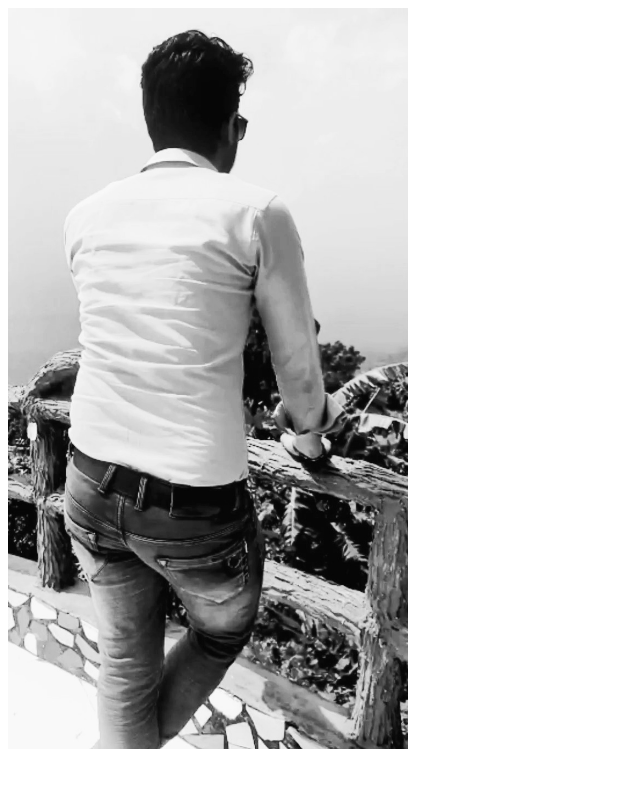
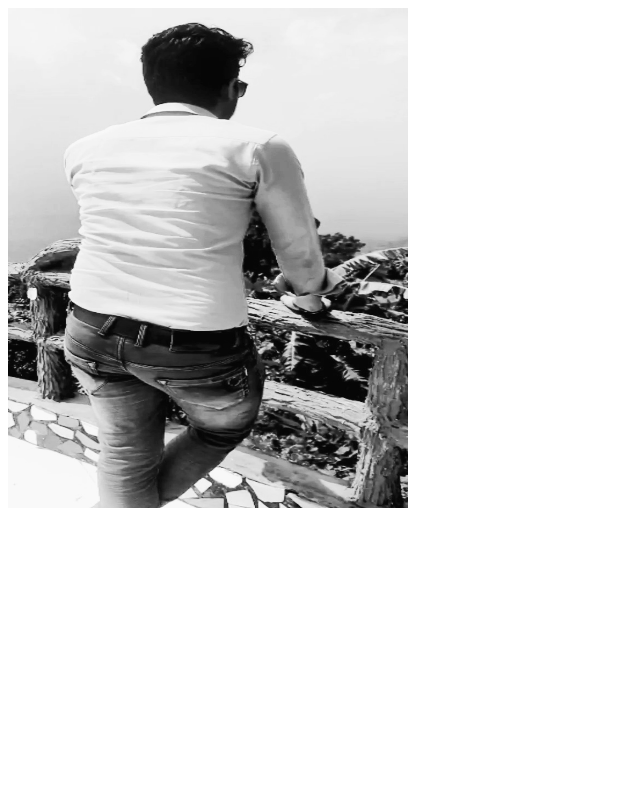
Before and after one commit to MdHasan0467/custom-slider, a plain HTML site: page index.html in a window 1280 px wide. Shown: the whole page, without its empty margins (0-640 px from the left). Drawn offline with Linux system fonts and the light colour scheme.

Commit message:
img height

```diff
--- a/index.html
+++ b/index.html
@@ -9,7 +9,7 @@
 <body>
 
     <section>
-        <img id="sliderField" src="img/img-01.jpeg" style="width: 400px;">
+        <img id="sliderField" src="img/img-01.jpeg" style="width: 400px; height: 500px;">
     </section>
 
     <script src="js/custom.js"></script>
```
